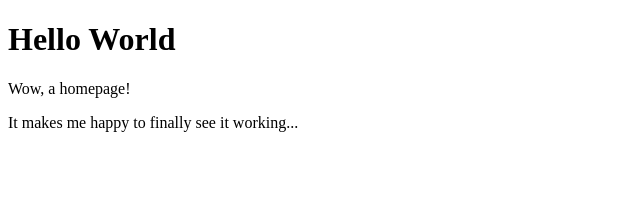
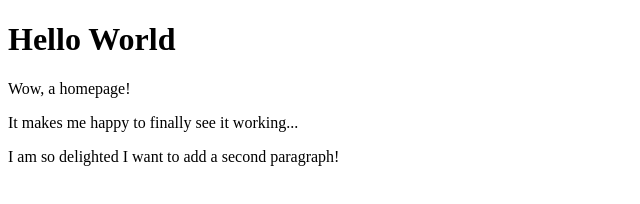
Before and after one commit to FKuhlewind/public, a plain HTML site: page public/index.html in a window 1280 px wide. Shown: the whole page, without its empty margins (0-640 px from the left). Drawn offline with Linux system fonts and the light colour scheme.

Commit message:
see if the changes will be saved...

```diff
--- a/public/app.js
+++ b/public/app.js
@@ -1,5 +1,4 @@
 $(document).ready(function() {
 
 console.log ("hi There");
-
 });
--- a/public/index.html
+++ b/public/index.html
@@ -15,6 +15,7 @@
 <h1>Hello World</h1>
 <p>Wow, a homepage!</p>
 <p>It makes me happy to finally see it working...</p>
+<p>I am so delighted I want to add a second paragraph!</p>
 
 </body>
 </html>
```
Also changed, not shown: 1 other file.
